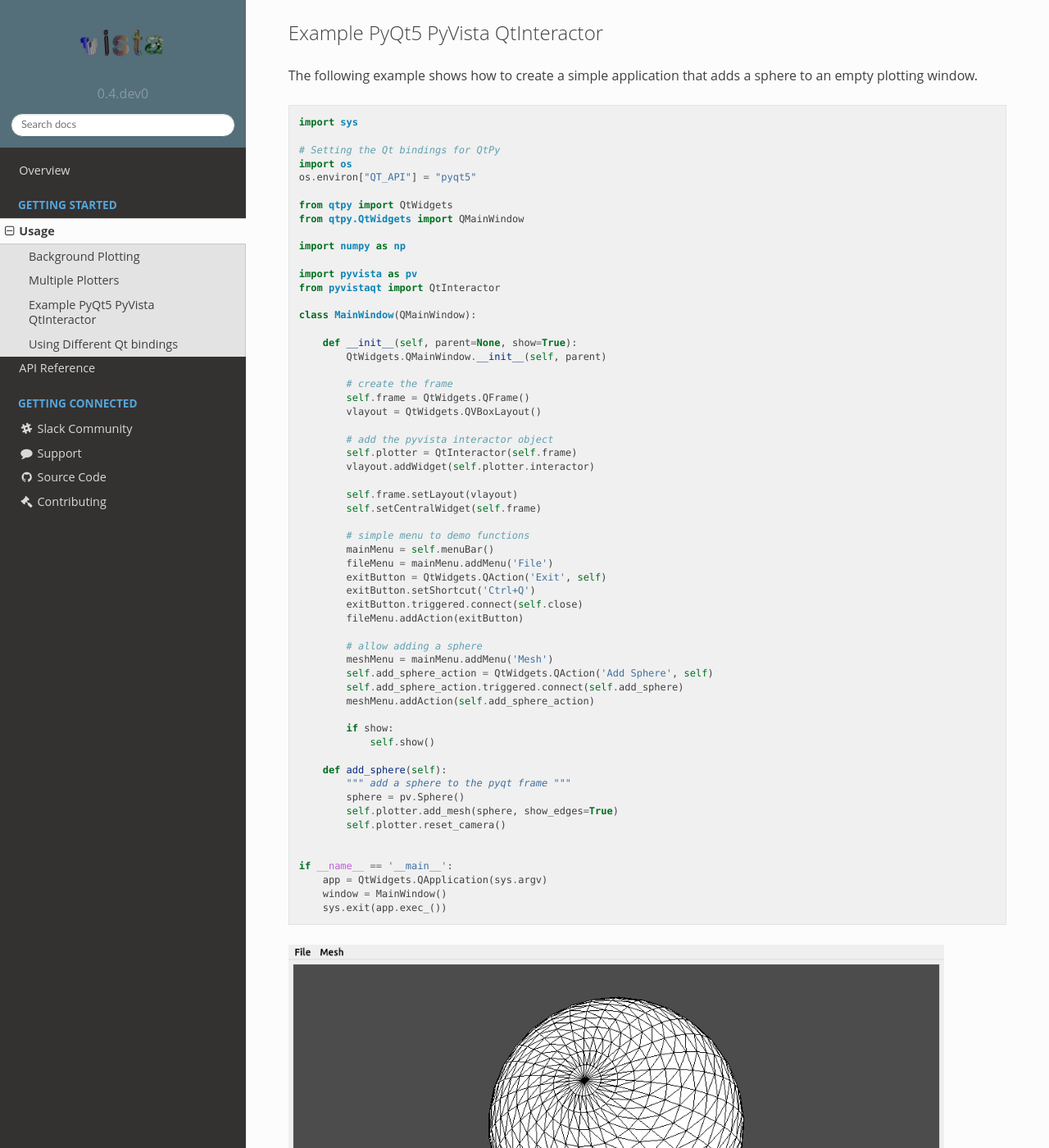
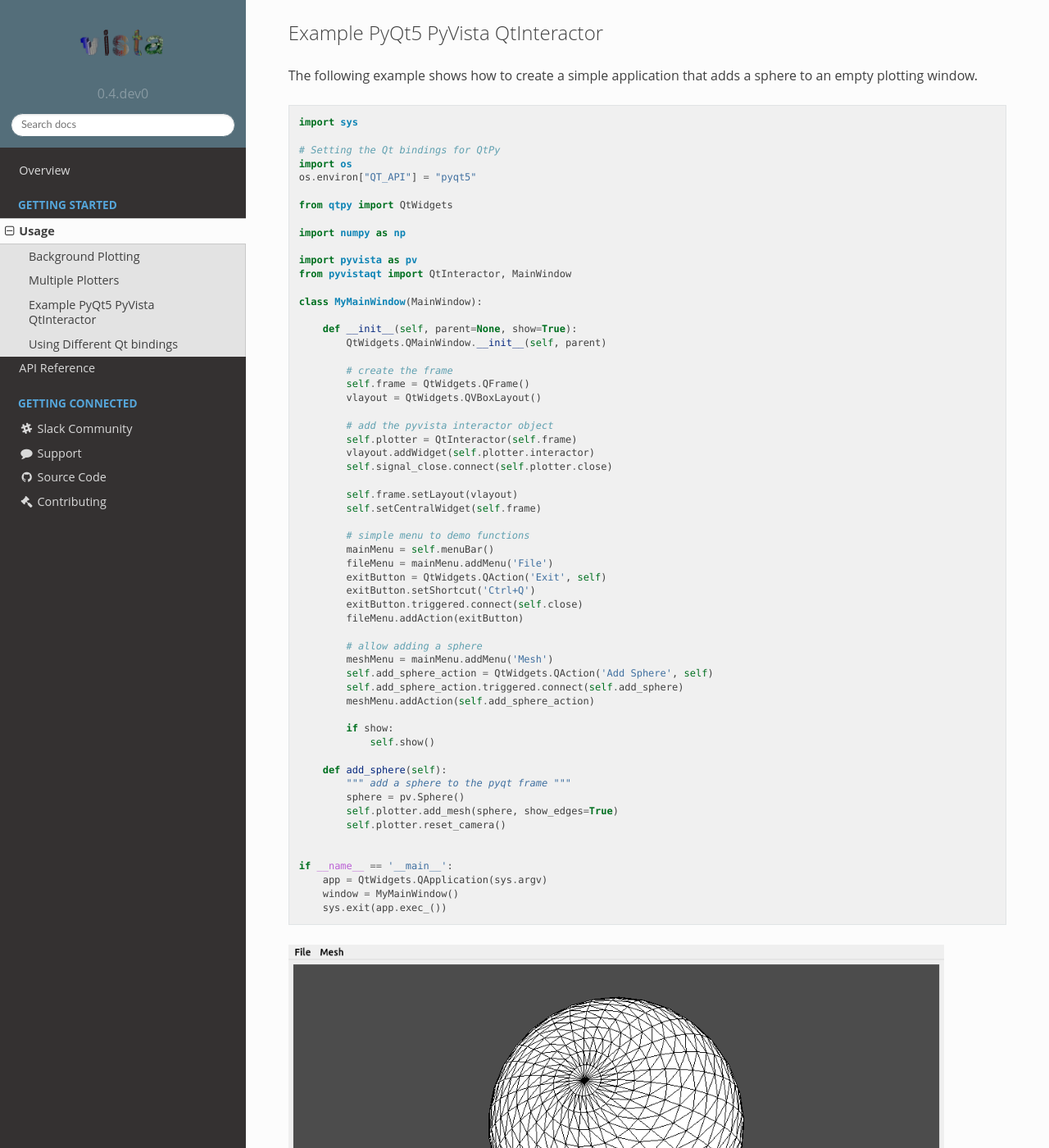
Before and after one commit to pyvista/pyvistaqt, a Sphinx documentation site: the page built from docs/usage.rst, in a window 1280 px wide and 1400 px high, scrolled down 1138 px. Shown: the whole window at 82% size. Built offline with Sphinx 7.4.7 and the Read the Docs theme 2.0.0, drawn with Linux system fonts in a browser that asks for light colours.

Commit message:
Fix doc (#98)

```diff
--- a/docs/usage.rst
+++ b/docs/usage.rst
@@ -75,14 +75,13 @@ sphere to an empty plotting window.
     os.environ["QT_API"] = "pyqt5"
 
     from qtpy import QtWidgets
-    from qtpy.QtWidgets import QMainWindow
 
     import numpy as np
 
     import pyvista as pv
-    from pyvistaqt import QtInteractor
+    from pyvistaqt import QtInteractor, MainWindow
 
-    class MainWindow(QMainWindow):
+    class MyMainWindow(MainWindow):
 
         def __init__(self, parent=None, show=True):
             QtWidgets.QMainWindow.__init__(self, parent)
@@ -94,6 +93,7 @@ sphere to an empty plotting window.
             # add the pyvista interactor object
             self.plotter = QtInteractor(self.frame)
             vlayout.addWidget(self.plotter.interactor)
+            self.signal_close.connect(self.plotter.close)
 
             self.frame.setLayout(vlayout)
             self.setCentralWidget(self.frame)
@@ -124,7 +124,7 @@ sphere to an empty plotting window.
 
     if __name__ == '__main__':
         app = QtWidgets.QApplication(sys.argv)
-        window = MainWindow()
+        window = MyMainWindow()
         sys.exit(app.exec_())
 
 
```
